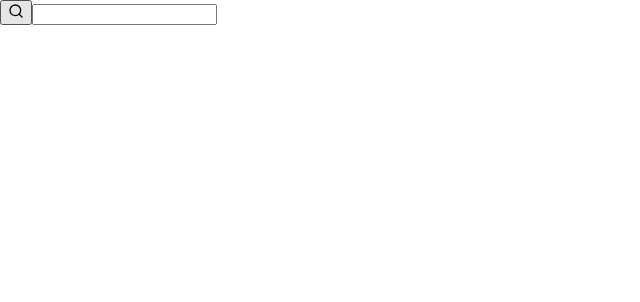
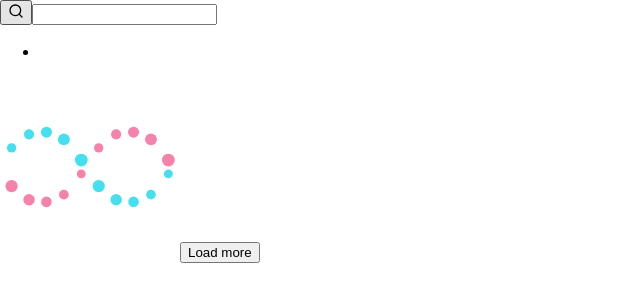
Before and after one commit to talask/goit-react-hw-03-image-finder, a React (Create React App) app: page / in a window 1280 px wide. Shown: the top 302 px of the page, without its empty margins (0-640 px from the left). Built offline with nearby package versions, Linux system fonts and the light colour scheme.

Commit message:
update components

```diff
--- a/package.json
+++ b/package.json
@@ -8,10 +8,12 @@
     "@testing-library/react": "^12.1.4",
     "@testing-library/user-event": "^13.5.0",
     "axios": "^1.4.0",
+    "basiclightbox": "^5.0.4",
     "formik": "^2.4.1",
     "react": "^18.1.0",
     "react-dom": "^18.1.0",
     "react-icons": "^4.9.0",
+    "react-loader-spinner": "^5.3.4",
     "react-scripts": "5.0.1",
     "web-vitals": "^2.1.3",
     "yup": "^1.2.0"
--- a/src/components/App.jsx
+++ b/src/components/App.jsx
@@ -1,5 +1,9 @@
 import React, { Component } from "react";
-import { Searchbar } from './Searchbar/Searchbar'
+import { Searchbar } from './Searchbar/Searchbar';
+import { ImageGallery } from "./ImageGallery/ImageGallery";
+import { Button } from "./Button/Button";
+import { Loader } from "./Loader/Loader";
+//import { Modal } from "./Modal/Modal";
 
 export class App extends Component {
 
@@ -9,7 +13,13 @@ export class App extends Component {
 
   render() {
     return (
-      <Searchbar onSubmit={this.handleSubmit}></Searchbar>
+      <>
+        <Searchbar onSubmit={this.handleSubmit}></Searchbar>
+        <ImageGallery />
+        <Loader />
+        <Button />
+
+      </>
     );
 
   }
--- /dev/null
+++ b/src/components/Button/Button.jsx
@@ -0,0 +1,5 @@
+export const Button = ({onLoadMore}) => {
+    return (
+        <button onClick={onLoadMore}>Load more</button>
+    )
+}
--- /dev/null
+++ b/src/components/ImageGallery/ImageGallery.jsx
@@ -0,0 +1,9 @@
+import { ImageGalleryItem } from "components/ImageGalleryItem/ImageGalleryItem";
+
+export const ImageGallery = () => {
+    return (
+        <ul class="gallery">
+            <ImageGalleryItem/>
+            </ul>
+    );
+    }
--- /dev/null
+++ b/src/components/ImageGalleryItem/ImageGalleryItem.jsx
@@ -0,0 +1,7 @@
+export const ImageGalleryItem = () => {
+    return (
+        <li>
+            <img src="" alt="" />
+        </li>
+   )
+}
--- /dev/null
+++ b/src/components/Loader/Loader.jsx
@@ -0,0 +1,10 @@
+import { Dna } from 'react-loader-spinner'
+
+export const Loader = () => {
+    return (
+        <Dna
+            height="180"
+            width="180"
+        />
+    )
+}
--- /dev/null
+++ b/src/components/Modal/Modal.jsx
@@ -0,0 +1,11 @@
+import * as basicLightbox from 'basiclightbox';
+
+export const Modal = () => {
+    return (
+        <div class="overlay">
+            <div class="modal">
+                <img src="" alt="" />
+            </div>
+        </div>
+    )
+}
```
Also changed, not shown: src/components/Modal/ModalImage.jsx (added, +7 -0 lines), 1 other file (tests, documents, lock files or other folders).
